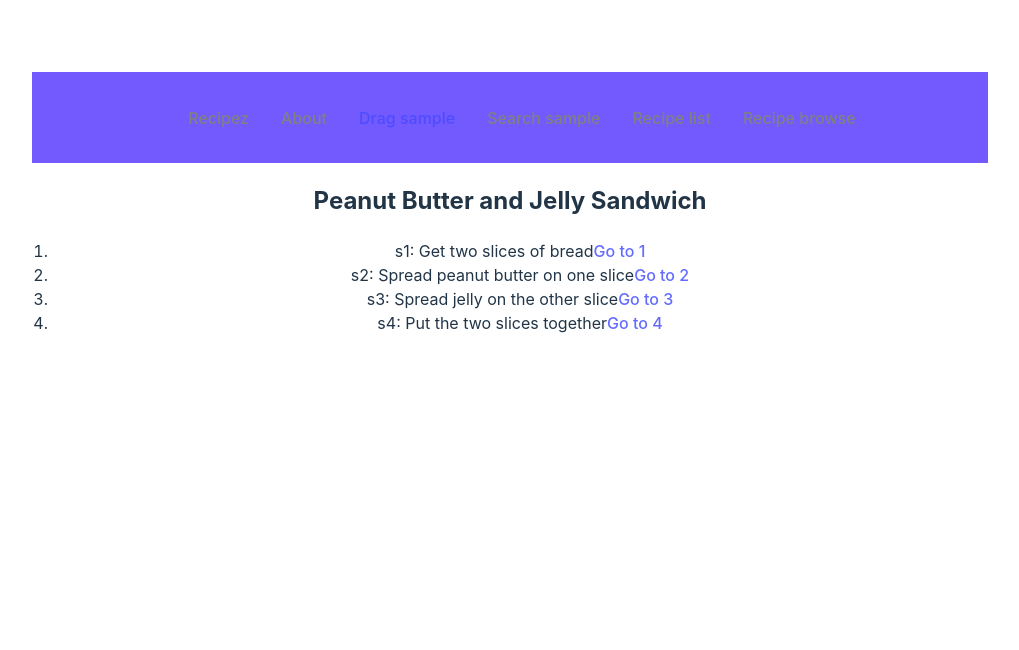
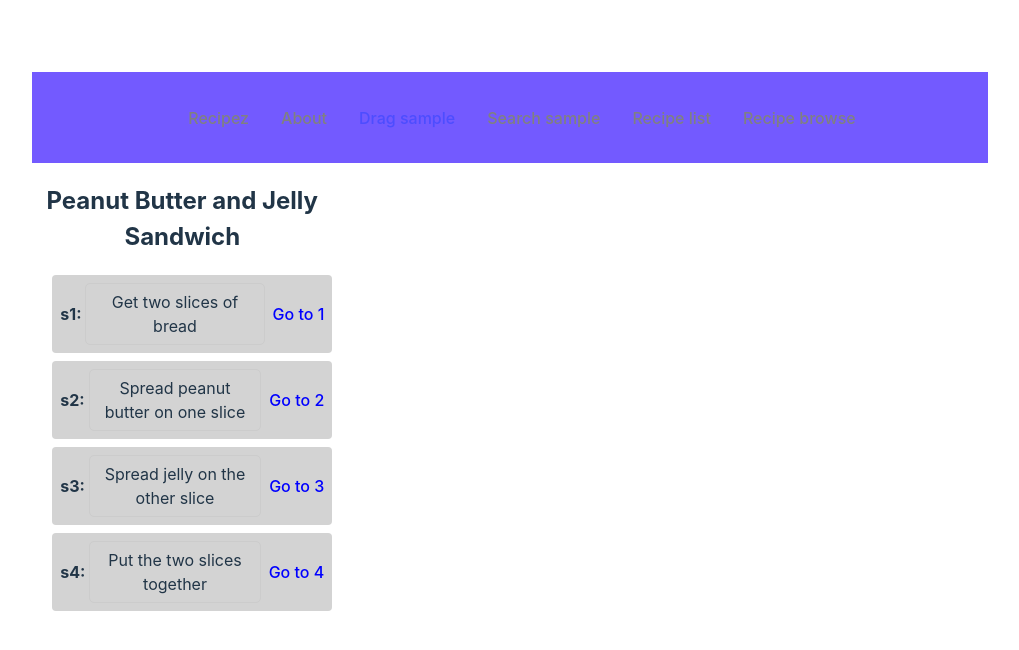
Before and after one commit to Pitrified/recipinator, a React (Vite) app in the folder frontend/: page /dragme in a window 1280 px wide. Shown: the top 650 px of the page, without its empty margins (130-1149 px from the left). Built offline with nearby package versions, Linux system fonts and the light colour scheme.

Commit message:
Sample drag and drop of divs in a div

```diff
--- /dev/null
+++ b/frontend/src/components/DragSample/Elements.css
@@ -0,0 +1,35 @@
+.preparation-list {
+  display: flex;
+  flex-direction: column;
+  gap: 8px;
+}
+
+.draggable-step {
+  padding: 8px;
+  background-color: lightgray;
+  border-radius: 4px;
+}
+
+.step-container {
+  display: flex;
+  align-items: center;
+}
+
+.step-id {
+  font-weight: bold;
+  margin-right: 4px;
+}
+
+.step-text {
+  flex: 1;
+}
+
+.step-link {
+  margin-left: 8px;
+  color: blue;
+}
+
+/* Set a fixed width for the PreparationMini */
+.drag-drop-context {
+  width: 300px;
+}
--- a/frontend/src/components/DragSample/Elements.tsx
+++ b/frontend/src/components/DragSample/Elements.tsx
@@ -5,13 +5,17 @@ import { DragDropContext, Droppable, Draggable } from "react-beautiful-dnd";
 
 import StrictModeDroppable from "../StrictModeDroppable/StrictModeDroppable";
 
+import "./Elements.css";
+
 // a simple step in a recipe
 const StepMini = ({ step }) => {
   return (
-    <div>
-      <span>{step.idString}:&nbsp;</span>
-      <span>{step.text}</span>
-      <a href={`/about/${step.id}`}>Go to {step.id}</a>
+    <div className="step-container">
+      <span className="step-id">{step.idString}:</span>
+      <span className="step-text">{step.text}</span>
+      <a href={`/about/${step.id}`} className="step-link">
+        Go to {step.id}
+      </a>
     </div>
   );
 };
@@ -45,11 +49,11 @@ const PreparationMini = ({ prep }) => {
 
   return (
     <DragDropContext onDragEnd={handleDragEnd}>
-      <div>
+      <div className="drag-drop-context">
         <h2>{prep.name}</h2>
         <StrictModeDroppable droppableId="preparation-steps">
           {(provided) => (
-            <ol
+            <div
               {...provided.droppableProps}
               ref={provided.innerRef}
               className="preparation-list"
@@ -61,18 +65,19 @@ const PreparationMini = ({ prep }) => {
                   index={index}
                 >
                   {(provided) => (
-                    <li
+                    <div
                       {...provided.draggableProps}
                       {...provided.dragHandleProps}
                       ref={provided.innerRef}
+                      className="draggable-step"
                     >
                       <StepMini step={step} />
-                    </li>
+                    </div>
                   )}
                 </Draggable>
               ))}
               {provided.placeholder}
-            </ol>
+            </div>
           )}
         </StrictModeDroppable>
       </div>
```
